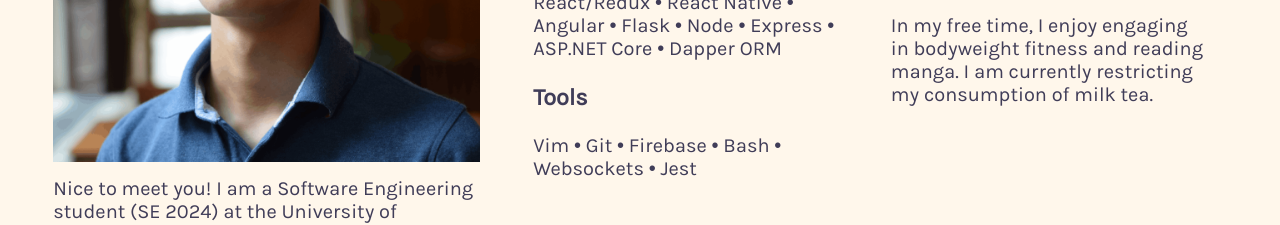
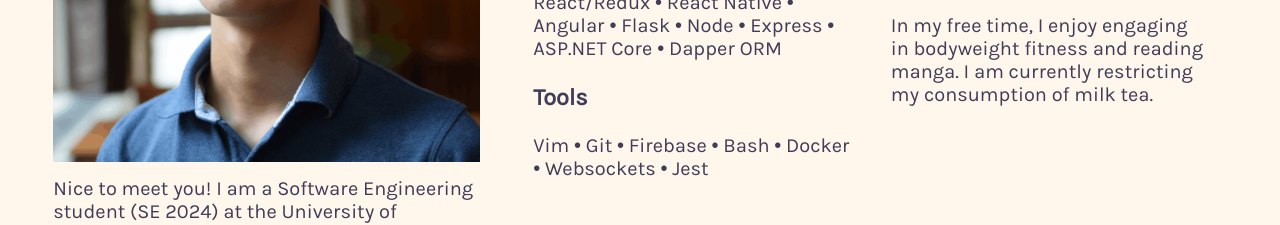
Before and after one commit to dannywuwu/dannywuwu.github.io, a React (Create React App) app: page / in a window 1280 px wide. Shown: the part 1260-1485 px from the top of the page. Built offline with nearby package versions, Linux system fonts and the light colour scheme.

Commit message:
docker tools, contact update todo

```diff
--- a/src/Components/Stats.tsx
+++ b/src/Components/Stats.tsx
@@ -26,7 +26,7 @@ export const Stats: React.FC<StatsProps> = () => {
             </p>
           </Card>
           <Card title={"Tools"}>
-            <p>Vim • Git • Firebase • Bash • Websockets • Jest</p>
+            <p>Vim • Git • Firebase • Bash • Docker • Websockets • Jest</p>
           </Card>
         </div>
         {/* Personal */}
```
Also changed, not shown: 1 other file (tests, documents, lock files or other folders).
